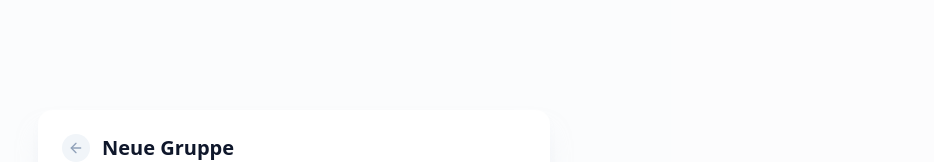
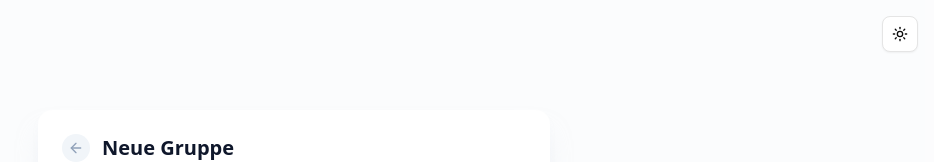
Before and after one commit to LoggeL/fairteiler, a Next.js app: page /gruppe/neu in a window 1280 px wide. Shown: the top 162 px of the page, without its empty margins (346-1280 px from the left). Built offline with nearby package versions, Linux system fonts and the light colour scheme.

Commit message:
Restore theme toggle and system theme support

```diff
--- a/src/app/gruppe/[code]/page.tsx
+++ b/src/app/gruppe/[code]/page.tsx
@@ -8,6 +8,7 @@ import { Tabs, TabsContent, TabsList, TabsTrigger } from '@/components/ui/tabs'
 import { ExpenseDialog } from '@/components/ExpenseDialog'
 import { PaymentDialog } from '@/components/PaymentDialog'
 import { GroupSettings } from '@/components/GroupSettings'
+import { ModeToggle } from '@/components/mode-toggle'
 import { berechneSalden, berechneAusgleichszahlungen } from '@/lib/balance-calc'
 import { exportToCSV } from '@/lib/export'
 import { Receipt, Users, Calculator, Share2, Loader2, ArrowRight, Download, Settings, ArrowLeftRight, PieChart, TrendingUp, FileText, Table } from 'lucide-react'
@@ -90,6 +91,7 @@ export default function GruppeDetail() {
           </Badge>
         </div>
         <div className="flex items-center gap-1">
+          <ModeToggle />
           <Button variant="ghost" size="icon" className="h-9 w-9 text-slate-500" onClick={copyInviteLink}>
             <Share2 className="h-4 w-4" />
           </Button>
--- a/src/app/gruppe/neu/page.tsx
+++ b/src/app/gruppe/neu/page.tsx
@@ -73,7 +73,10 @@ export default function NeueGruppe() {
   }
 
   return (
-    <div className="flex min-h-screen items-center justify-center bg-slate-50/50 p-4">
+    <div className="flex min-h-screen items-center justify-center bg-slate-50/50 p-4 relative">
+      <div className="absolute top-4 right-4">
+        <ModeToggle />
+      </div>
       <Card className="w-full max-w-lg border-none shadow-xl shadow-slate-200/50">
         <CardHeader className="pb-4">
           <div className="flex items-center gap-3 mb-2">
--- a/src/app/layout.tsx
+++ b/src/app/layout.tsx
@@ -47,8 +47,8 @@ export default function RootLayout({
       >
         <ThemeProvider
           attribute="class"
-          defaultTheme="light"
-          enableSystem={false}
+          defaultTheme="system"
+          enableSystem
           disableTransitionOnChange
         >
           {children}
--- a/src/app/page.tsx
+++ b/src/app/page.tsx
@@ -11,6 +11,9 @@ export default function Home() {
         <Link href="/" className="flex items-center gap-2 font-bold text-emerald-600">
           <span className="text-xl tracking-tight">Fairteiler</span>
         </Link>
+        <div className="ml-auto">
+          <ModeToggle />
+        </div>
       </header>
 
       <main className="flex-1">
```
